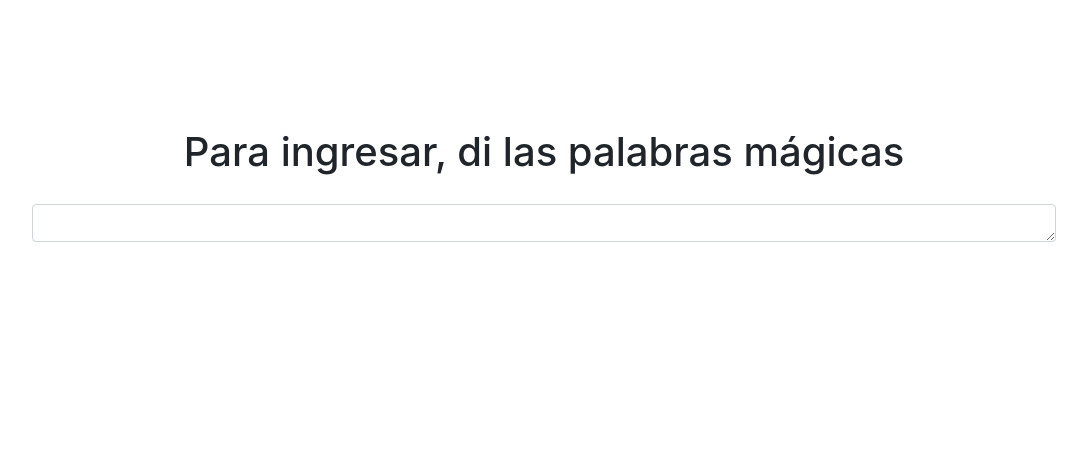
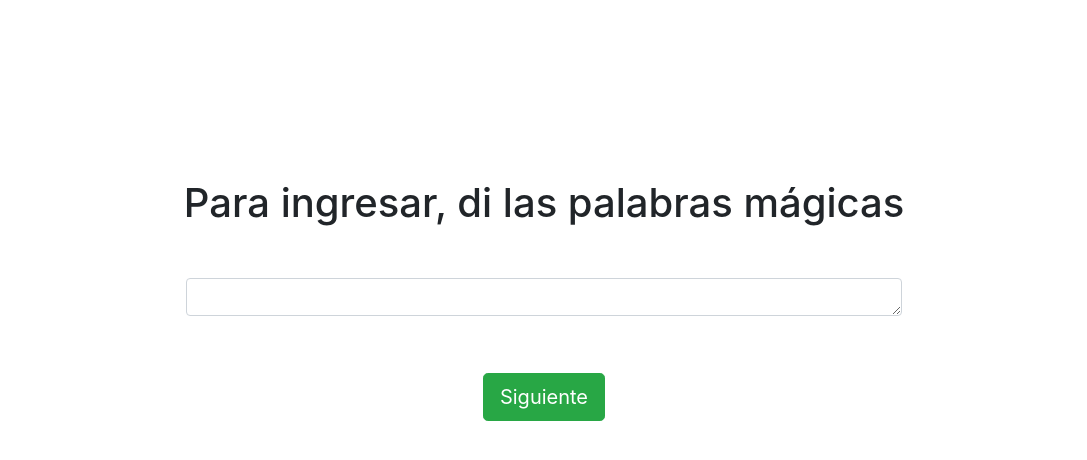
Before and after one commit to saitcmty/Sponsor-Demon, a website: page public/index.html in a window 1280 px wide. Shown: the whole page, without its empty margins (96-1183 px from the left). Drawn offline with nearby package versions, Linux system fonts and the light colour scheme.

Commit message:
Added magic word security

```diff
--- a/public/css/index.css
+++ b/public/css/index.css
@@ -1,8 +1,19 @@
 .main {
 	text-align: center;
 	margin: 10%;
+	padding-top: 4%;
 }
 
-.password {
-	padding-bottom: 2%;
+.magic-container {
+	margin-left: 15%;
+	margin-right: 15%;
+	margin-top: 5%;
 }
+
+#magic-words {
+	text-align: center;
+}
+
+.btn-next {
+	margin-top: 4%;
+}
--- a/public/index.html
+++ b/public/index.html
@@ -10,9 +10,10 @@
 <body>
 	<div class="main">
 		<h1 class="password">Para ingresar, di las palabras m&aacute;gicas</h1>
-		<div class="form-group">
-			<textarea class="form-control" rows="1" id="comment"></textarea>
+		<div class="form-group magic-container">
+			<textarea id="magic-words" class="form-control" rows="1" id="comment"></textarea>
 		</div>
+		<button id="btn-next" type="button" class="btn btn-success btn-lg btn-next">Siguiente</button>
 	</div>
 	<script src="https://code.jquery.com/jquery-3.2.1.min.js"></script>
 	<script src="./src/index.js" type="text/javascript"></script>
--- a/public/src/index.js
+++ b/public/src/index.js
@@ -1 +1,5 @@
-console.log();
+$("#btn-next").on("click", function() {
+	if ($("#magic-words").val().toLowerCase() == "por favor") {
+
+	}
+});
```
